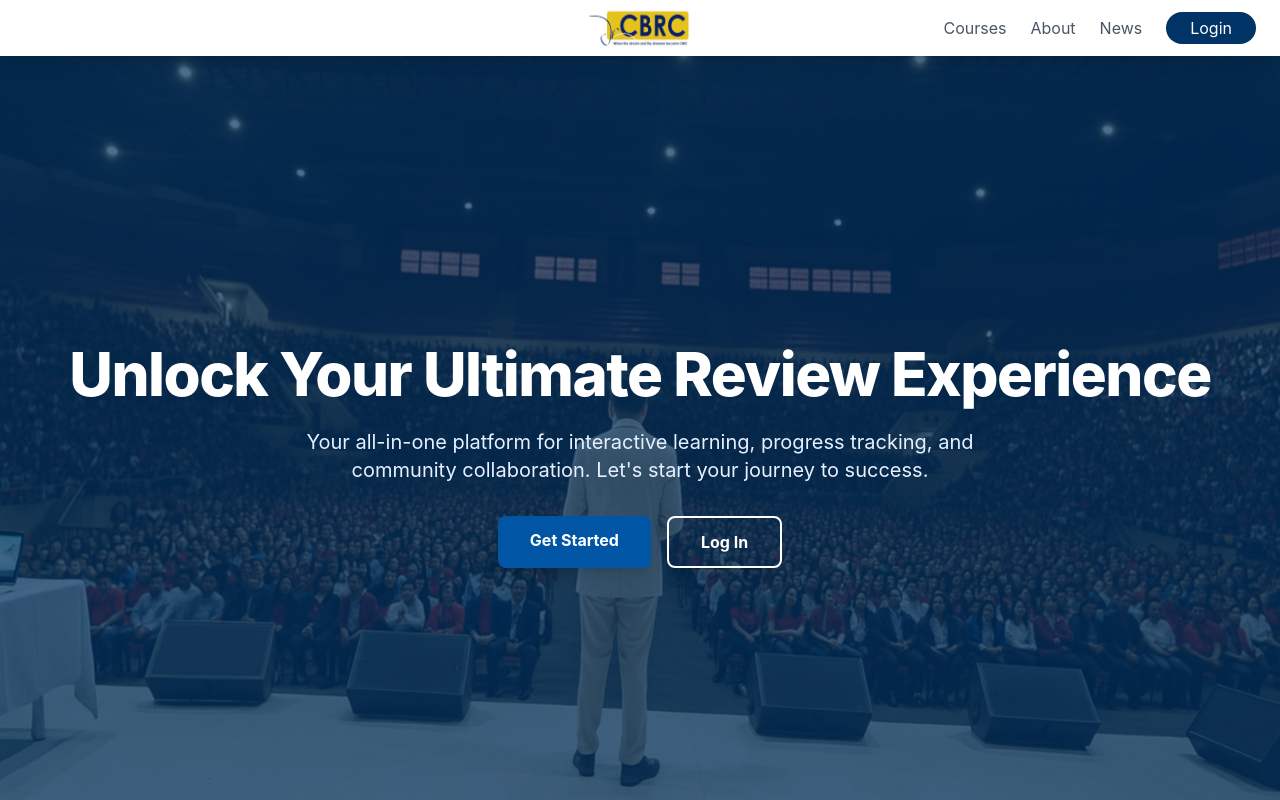
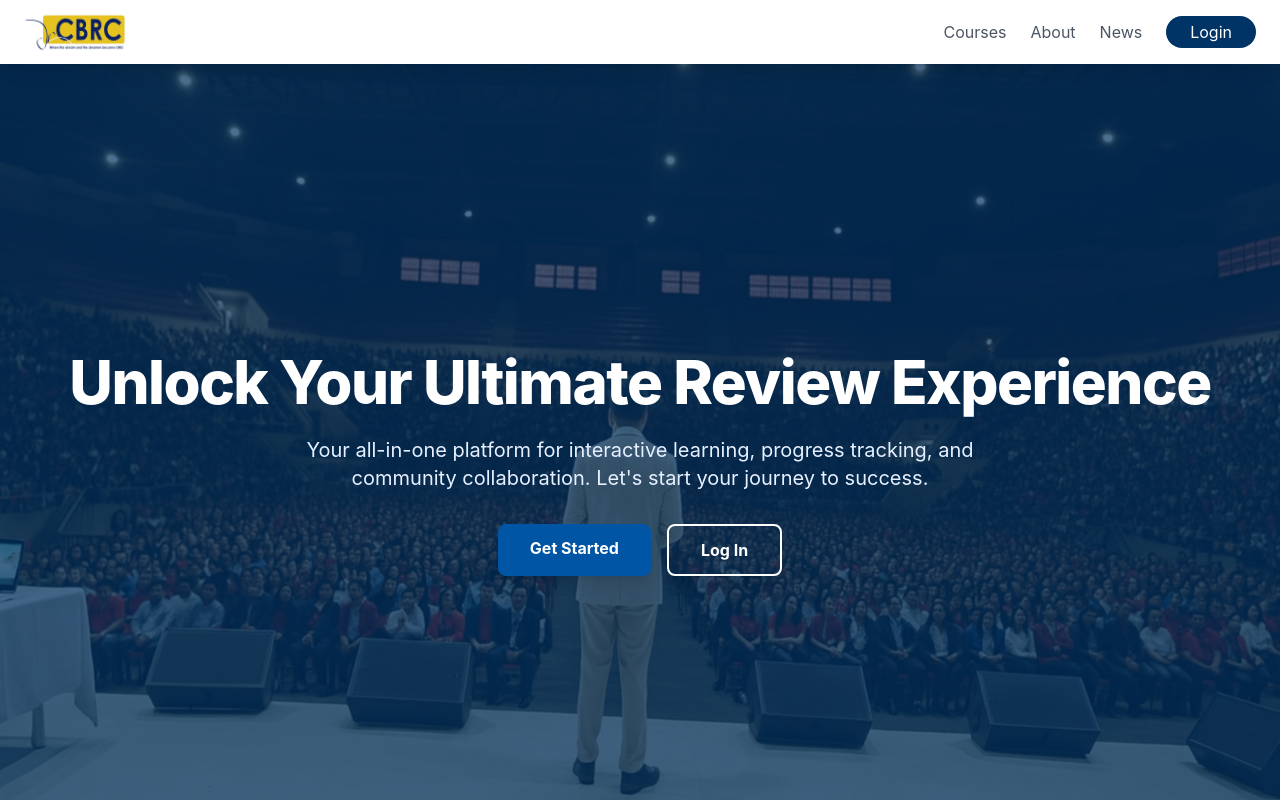
Before and after one commit to Mao07077/Final-CBRC, a React (Vite) app: page / in a window 1280 px wide. Shown: the top 800 px of the page. Built offline with nearby package versions, Linux system fonts and the light colour scheme; no server answers; what @react-pdf/renderer would draw is missing.

Commit message:
fix(navbar): move logo back to left

```diff
--- a/src/components/layout/Navbar.jsx
+++ b/src/components/layout/Navbar.jsx
@@ -45,8 +45,8 @@ const Navbar = () => {
       <div className="relative container mx-auto px-6 py-3">
         <div className="flex justify-between items-center">
           <RouterLink to="/" className="flex items-center">
-            {/* reserve left space so center logo doesn't overlap nav items */}
-            <div className="w-36" />
+            {/* left-aligned responsive logo */}
+            <img src="/cbrc_logo.png" alt="CBRCS Logo" className="h-10 w-auto max-w-[160px] object-contain" />
           </RouterLink>
 
           {!isAuthenticated && (
@@ -70,10 +70,7 @@ const Navbar = () => {
           )}
         </div>
 
-        {/* absolutely center the logo so it stays fixed middle across screen sizes */}
-        <RouterLink to="/" className="absolute left-1/2 top-1/2 transform -translate-x-1/2 -translate-y-1/2 pointer-events-none md:pointer-events-auto">
-          <img src="/cbrc_logo.png" alt="CBRCS Logo" className="h-10 w-auto max-w-[160px] object-contain" />
-        </RouterLink>
+        {/* centered logo removed; logo is left-aligned above */}
 
         {/* Mobile Menu */}
         {isMenuOpen && !isAuthenticated && (
```
